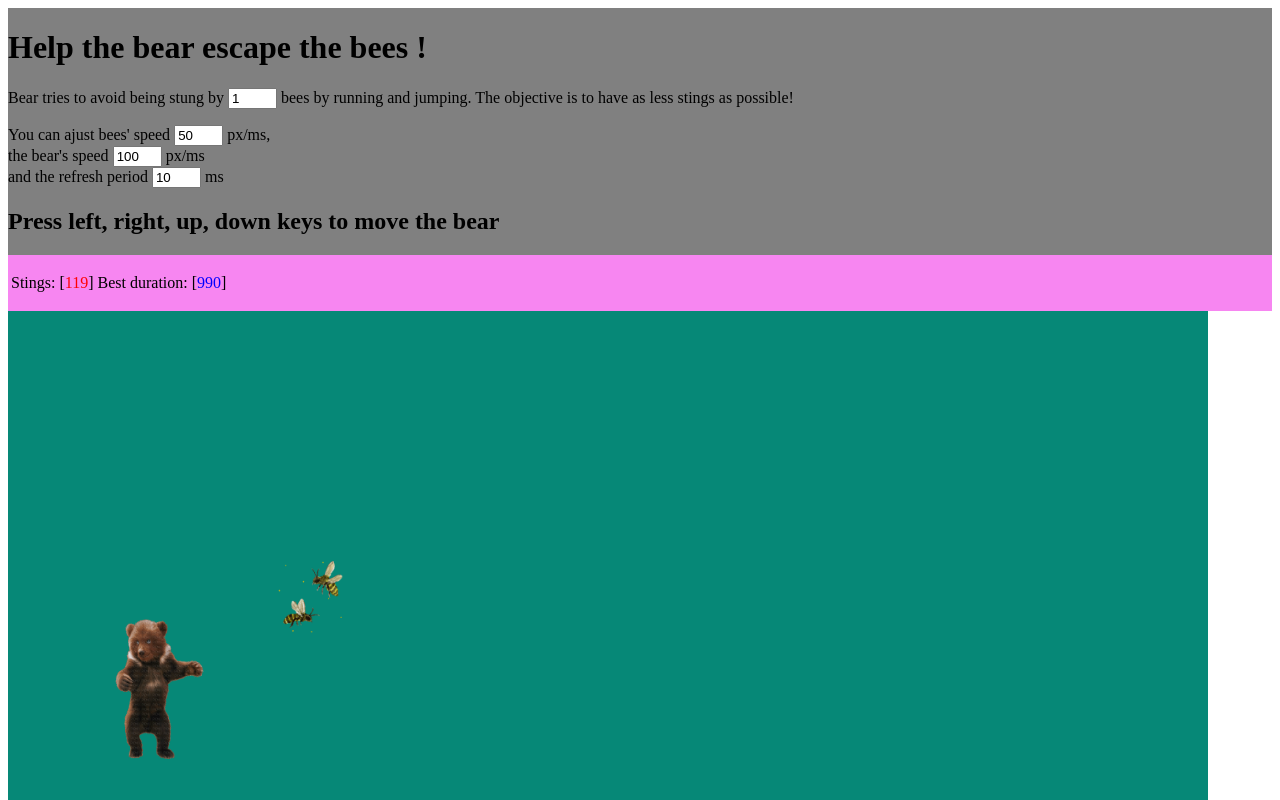
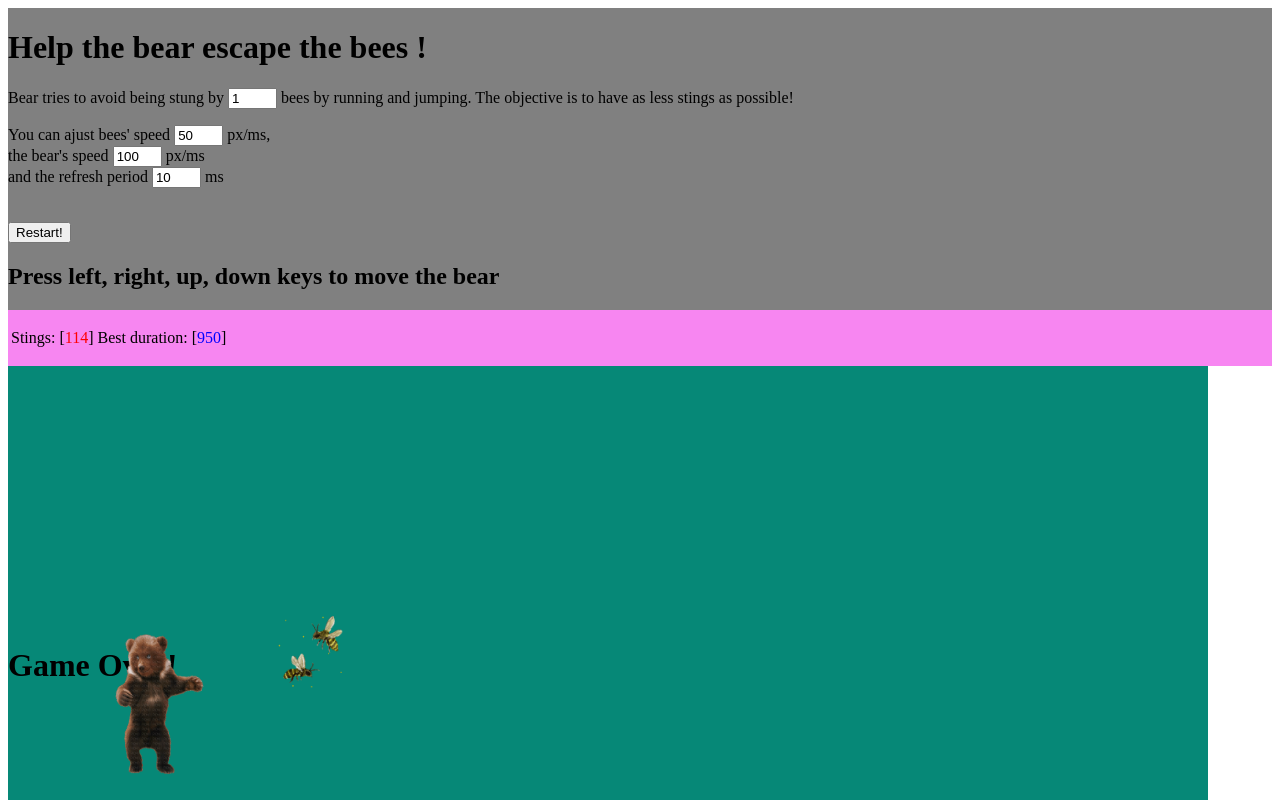
Before and after one commit to Sam-S-Callaghan/Coursework_2_F28WP, a website: page index.html in a window 1280 px wide. Shown: the top 800 px of the page. Drawn offline with Linux system fonts and the light colour scheme.

Commit message:
Read Me + tweaks

```diff
--- a/game.js
+++ b/game.js
@@ -13,6 +13,17 @@ function start() {
   updateBees();
 
   document.addEventListener("keydown", (lastStingTime = new Date()));
+}
+
+function restart() {
+  clearTimeout();
+  document.getElementById("duration").innerHTML = "0";
+  hits.innerHTML = 0;
+  for (let i = 0; i < bees.length; i++) {
+    bees[i].htmlElement.parentNode.removeChild(bees[i].htmlElement);
+  }
+  bees = [];
+  start();
 }
 
 function Bear() {
--- a/index.html
+++ b/index.html
@@ -31,8 +31,10 @@
         the bear's speed
         <input type="text" id="speedBears" value="100" size="3" /> px/ms <br />
         and the refresh period
-        <input type="text" id="periodTimer" value="10" size="3" /> ms
+        <input type="text" id="periodTimer" value="10" size="3" /> ms <br />
+        <br />
       </p>
+      <button onclick="restart()">Restart!</button>
       <h2>Press left, right, up, down keys to move the bear</h2>
     </div>
     <div id="scores">
@@ -49,6 +51,7 @@
     </div>
     <div id="board">
       <img src="./images/bear.gif" id="bear" alt="bear" />
+      <h1>Game Over!</h1>
     </div>
   </body>
 </html>
```
Also changed, not shown: README.md.
